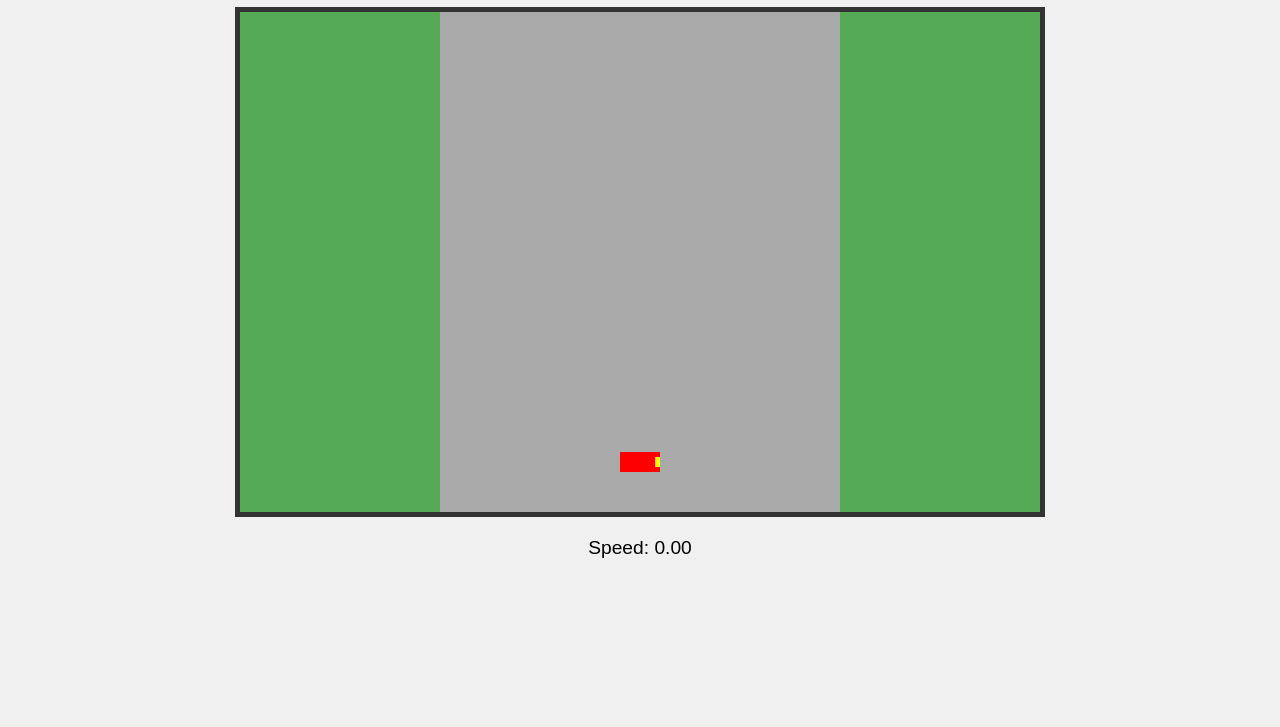
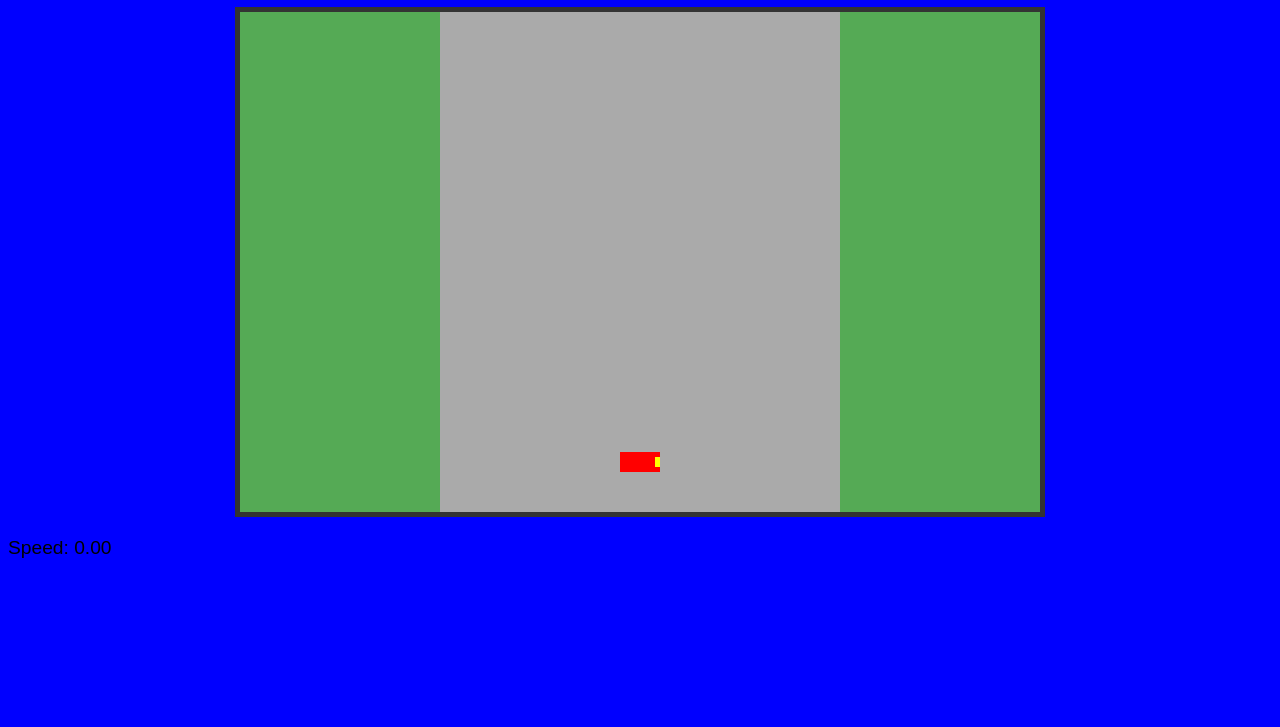
Before and after one commit to c48-s/c48-s.github.io, a plain HTML site: page game/index.html in a window 1280 px wide. Shown: the part 73-800 px from the top of the page. Drawn offline with Linux system fonts and the light colour scheme.

Commit message:
Change body styles in style.css

```diff
--- a/game/style.css
+++ b/game/style.css
@@ -1,7 +1,7 @@
 body {
     font-family: sans-serif;
-    text-align: center;
-    background-color: #f0f0f0;
+    text-align: left;
+    background-color: blue;
 }
 
 #gameCanvas {
```
